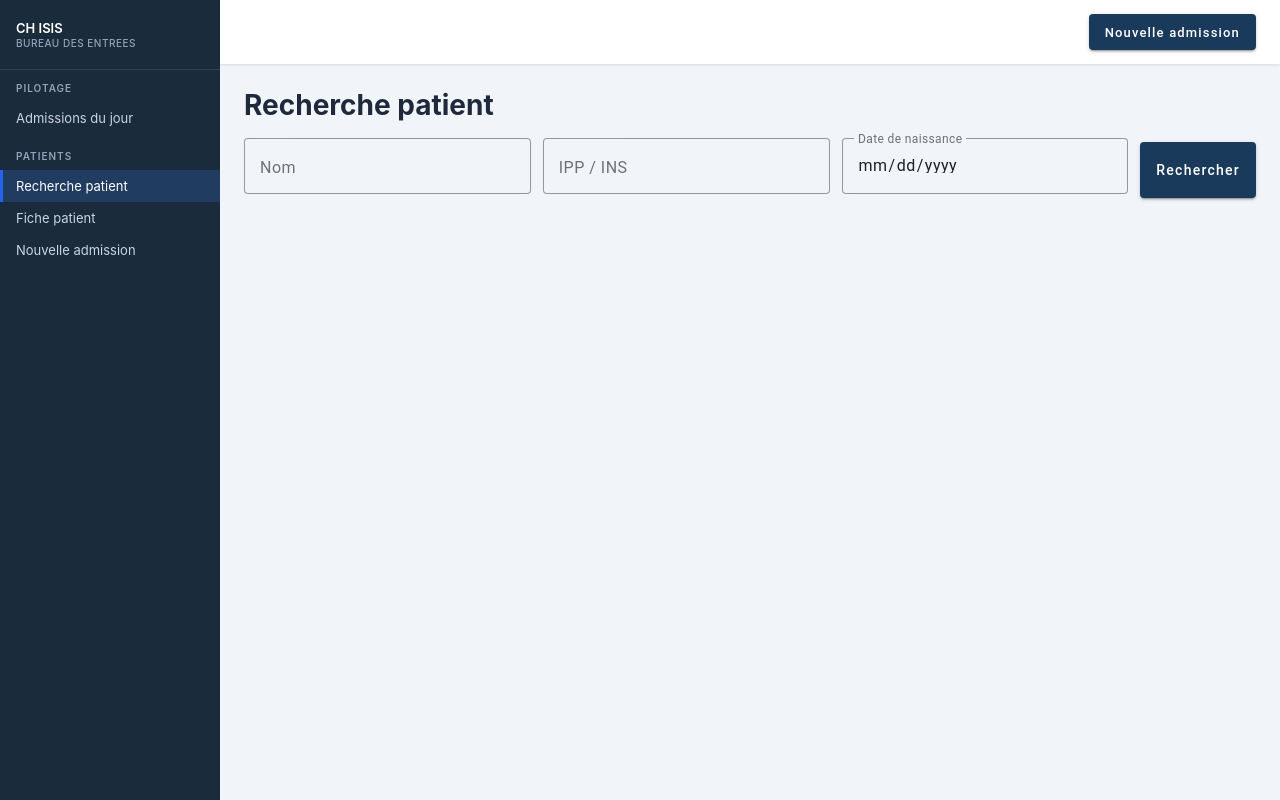
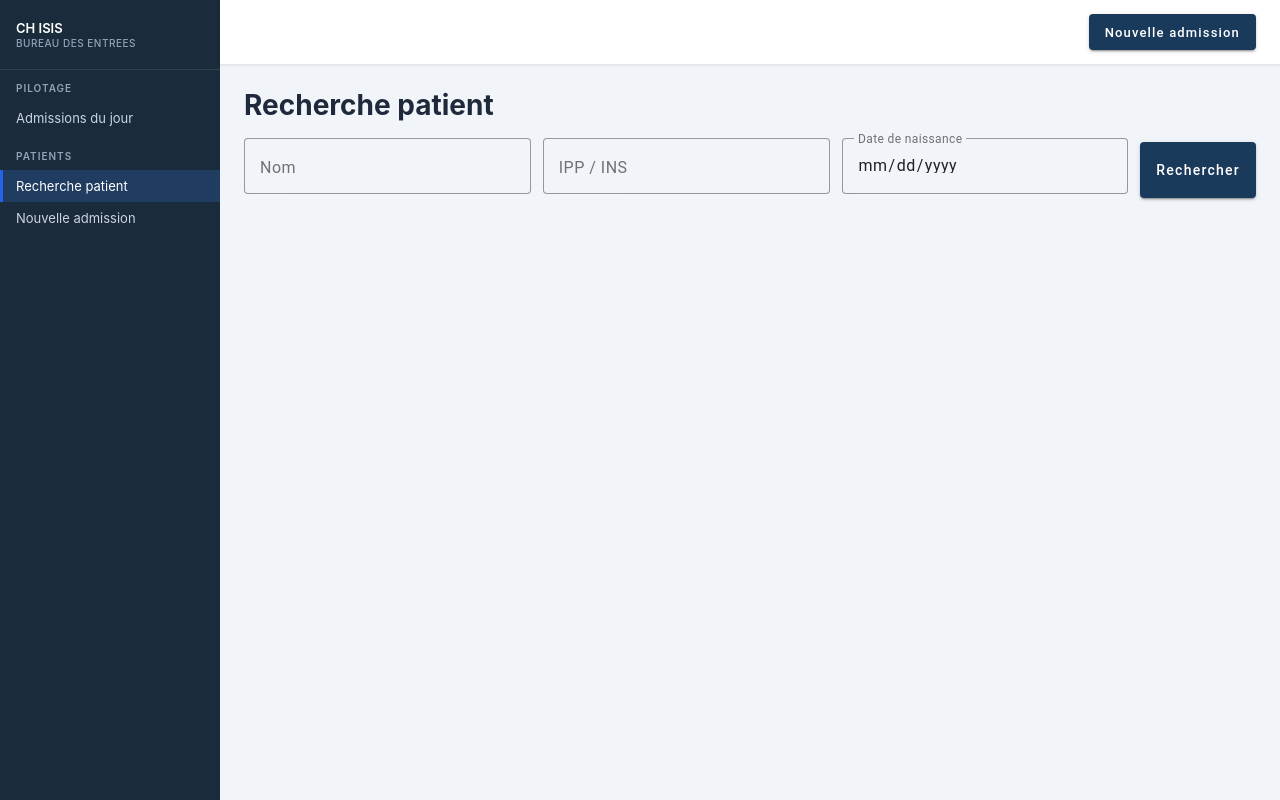
Before and after one commit to juliarci/tp-angular-bureau-des-entrees, an Angular app in the folder tp-angular-bureau-des-entrees/: page /patients/search in a window 1280 px wide. Built offline with nearby package versions, Linux system fonts and the light colour scheme.

Commit message:
Fiche patient tab deleted

```diff
--- a/tp-angular-bureau-des-entrees/src/app/layout/sidebar/sidebar.component.ts
+++ b/tp-angular-bureau-des-entrees/src/app/layout/sidebar/sidebar.component.ts
@@ -33,7 +33,6 @@ export class AppSidebarComponent {
       title: 'PATIENTS',
       items: [
         { label: 'Recherche patient', route: '/patients/search' },
-        { label: 'Fiche patient', route: '/patients/record' },
         { label: 'Nouvelle admission', route: '/patients/new-admission' },
       ]
     },
```
